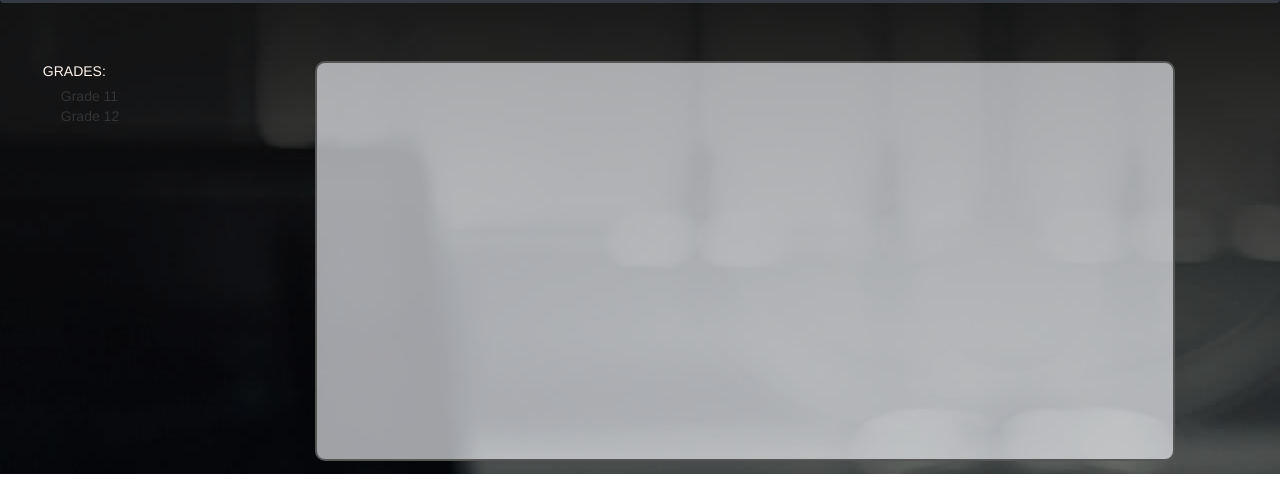
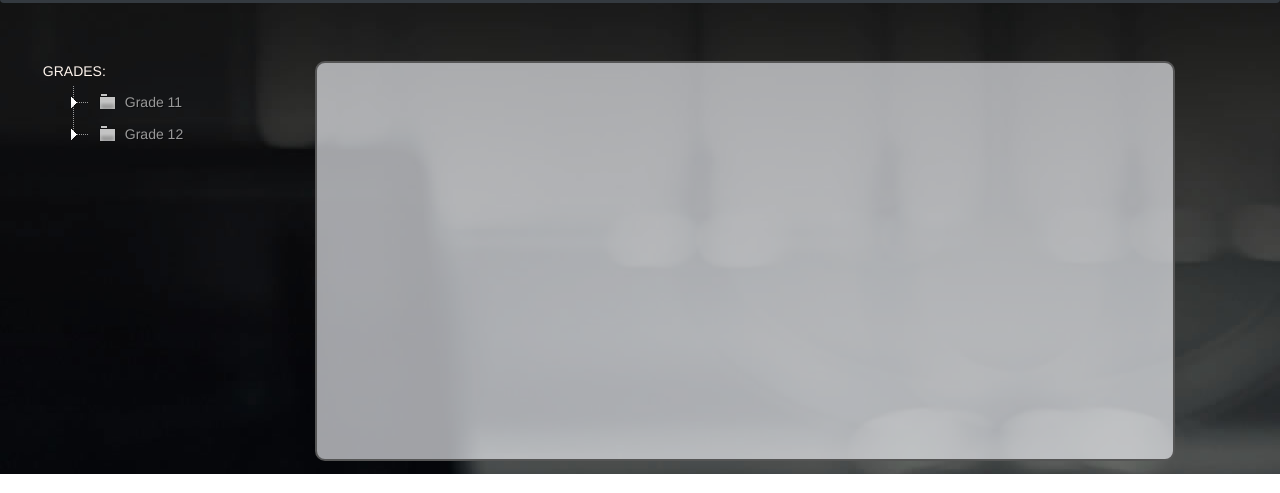
Before and after one commit to ahmad-rameez/AuthenticatonModule, a website: page templateLogReg/book_view.html in a window 1280 px wide. Shown: the part 59-552 px from the top of the page. Drawn offline with nearby package versions, Linux system fonts and the light colour scheme; files that its build step writes are made by us from their sources.

Commit message:
background+hover

```diff
--- a/templateLogReg/book_view.html
+++ b/templateLogReg/book_view.html
@@ -21,7 +21,7 @@
 
     <script type="text/javascript" src="https://ajax.googleapis.com/ajax/libs/jquery/3.3.1/jquery.min.js"></script>
     <link rel="stylesheet" href="assets/vakata-jstree/dist/themes/default/style.min.css">
-    <link rel="stylesheet" href="assets/vakata-jstree/dist/themes/dd1/style.css">
+    <link rel="stylesheet" href="assets/vakata-jstree/dist/themes/default-dark/style.min.css"/>
     <script type="text/javascript" src="assets/vakata-jstree/dist/jstree.min.js"></script>
      <!-- <link rel="stylesheet" type="text/css" href="css/style.css">  -->
 
```
